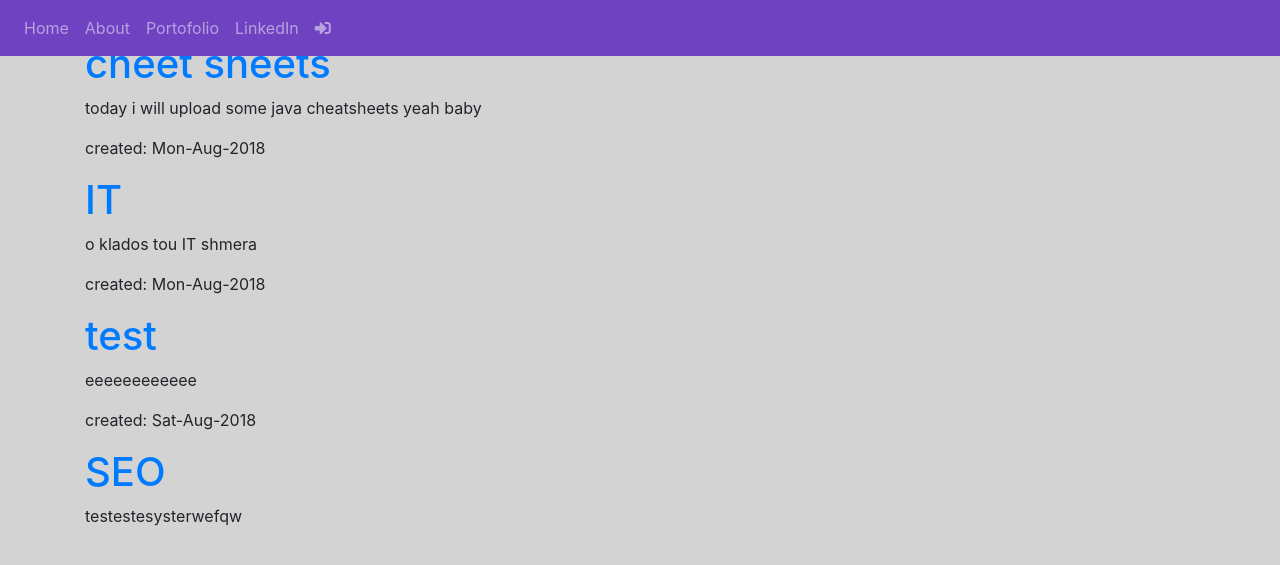
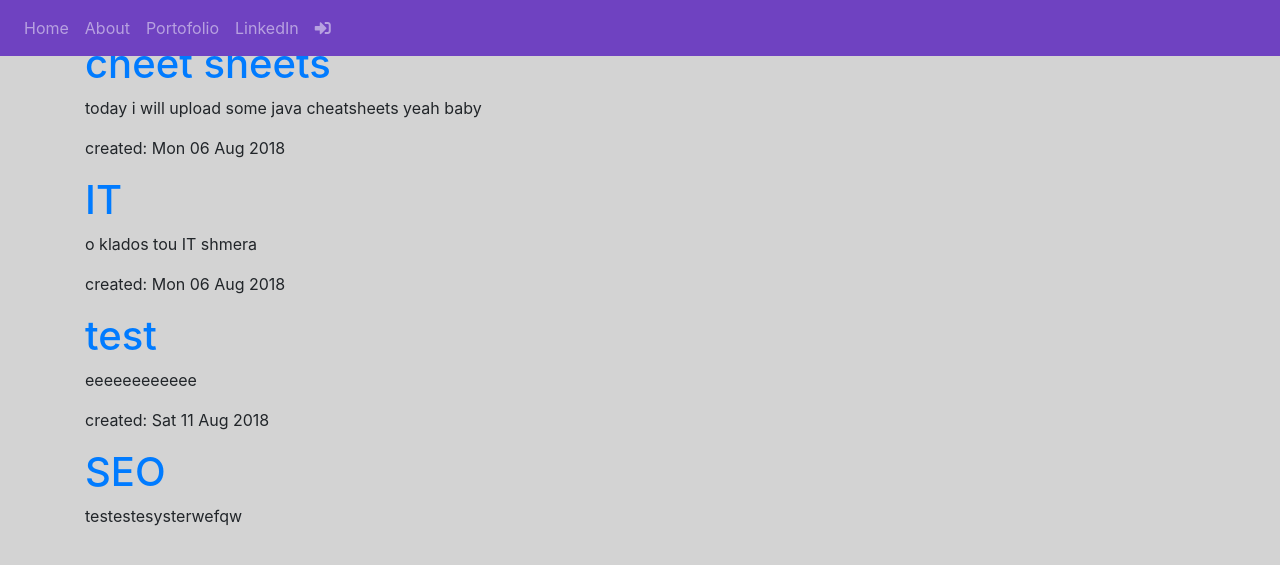
Before and after one commit to NikosNtafopoulos/Django-Portofolio-Blog-WebApp, a Django app: template mysite/blog/templates/blog/post_draft_list.html in a window 1280 px wide. Shown: the top 565 px of the page. Run offline with Django 3.2, Linux system fonts and the light colour scheme; the template is opened without the code that fills it: values that come from a table or form of the project are taken from there, others are empty; data comes from the database, SQL or seed files in the repository; both versions use the stored data as it was after the commit; some libraries are stand-ins or nearby versions.

Commit message:
fixed date time bug

```diff
--- a/mysite/blog/templates/blog/post_draft_list.html
+++ b/mysite/blog/templates/blog/post_draft_list.html
@@ -3,7 +3,7 @@
 
 {% for post in posts %}
    <div class="post">
-     <p class="date">created: {{ post.create_date|date:"D-M-Y"}}</p>
+     <p class="date">created: {{ post.create_date|date:"D d M Y"}}</p>
      <h1> <a href="{% url 'post_detail' pk=post.pk %}">{{post.title}}</a></h1>
      <p>{{post.text|truncatechars:200}}</p>
    </div>
--- a/mysite/blog/templates/blog/post_list.html
+++ b/mysite/blog/templates/blog/post_list.html
@@ -7,7 +7,7 @@
   <div class="post">
     <h1> <a href="{% url 'post_detail' pk=post.pk %}">{{ post.title }}</a></h1>
     <div class="date">
-      <p>Published on: {{post.published | date:"D M Y"}}</p>
+      <p>Published on: {{ post.create_date|date:"D d M Y" }}</p>
 
     </div>
 <a href="{% url 'post_detail' pk=post.pk %}">Comments: {{ post.approve_comments.count }}</a>
```
Also changed, not shown: mysite/db.sqlite3.
